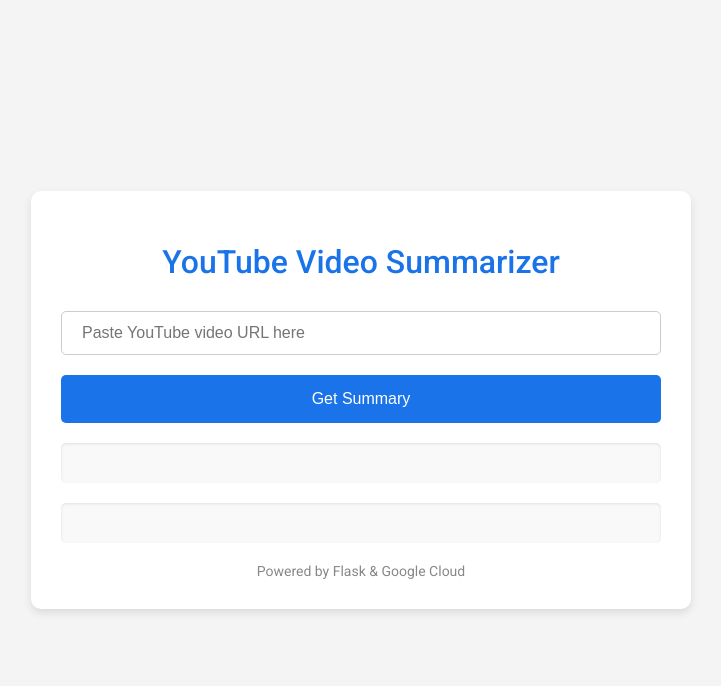
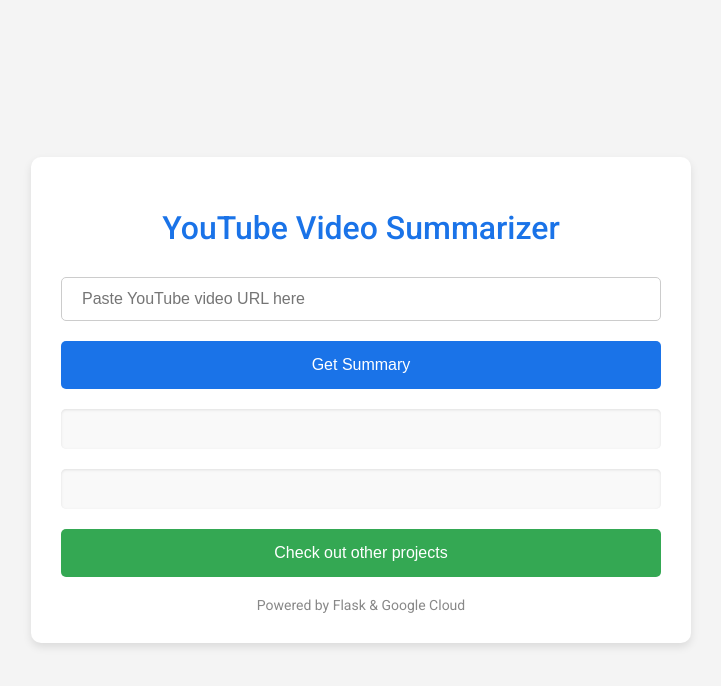
Before and after one commit to ShashankJc1/youtube-summarizer, a Flask app: page / in a window 1280 px wide. Shown: the top 686 px of the page, without its empty margins (279-1000 px from the left). Run offline with Flask 3, Linux system fonts and the light colour scheme; parts of the project's set-up code (start-up, migrations or seed data) failed here and were passed over.

Commit message:
redirect-button

```diff
--- a/backend/templates/index.html
+++ b/backend/templates/index.html
@@ -81,6 +81,15 @@
             font-size: 16px;
             color: #888;
         }
+
+        .other-projects {
+            background-color: #34a853;
+            margin-top: 20px;
+        }
+
+        .other-projects:hover {
+            background-color: #2c8b44;
+        }
     </style>
 </head>
 <body>
@@ -93,6 +102,9 @@
 
         <div id="summary"></div>
         <div id="analysis"></div>
+
+        <!-- New Button for Other Projects -->
+        <button class="other-projects" onclick="window.location.href='https://myportfolio-neon-one.vercel.app/work'">Check out other projects</button>
 
         <footer>Powered by Flask & Google Cloud</footer>
     </div>
```
